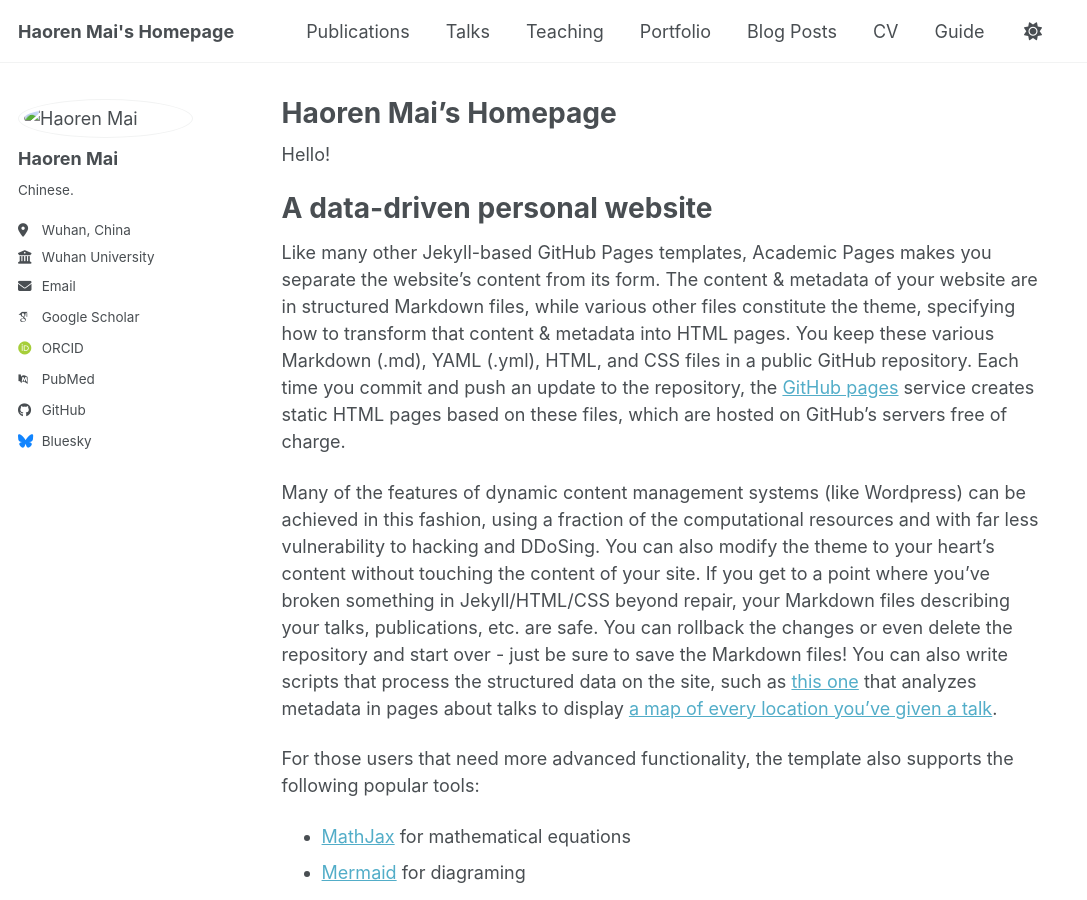
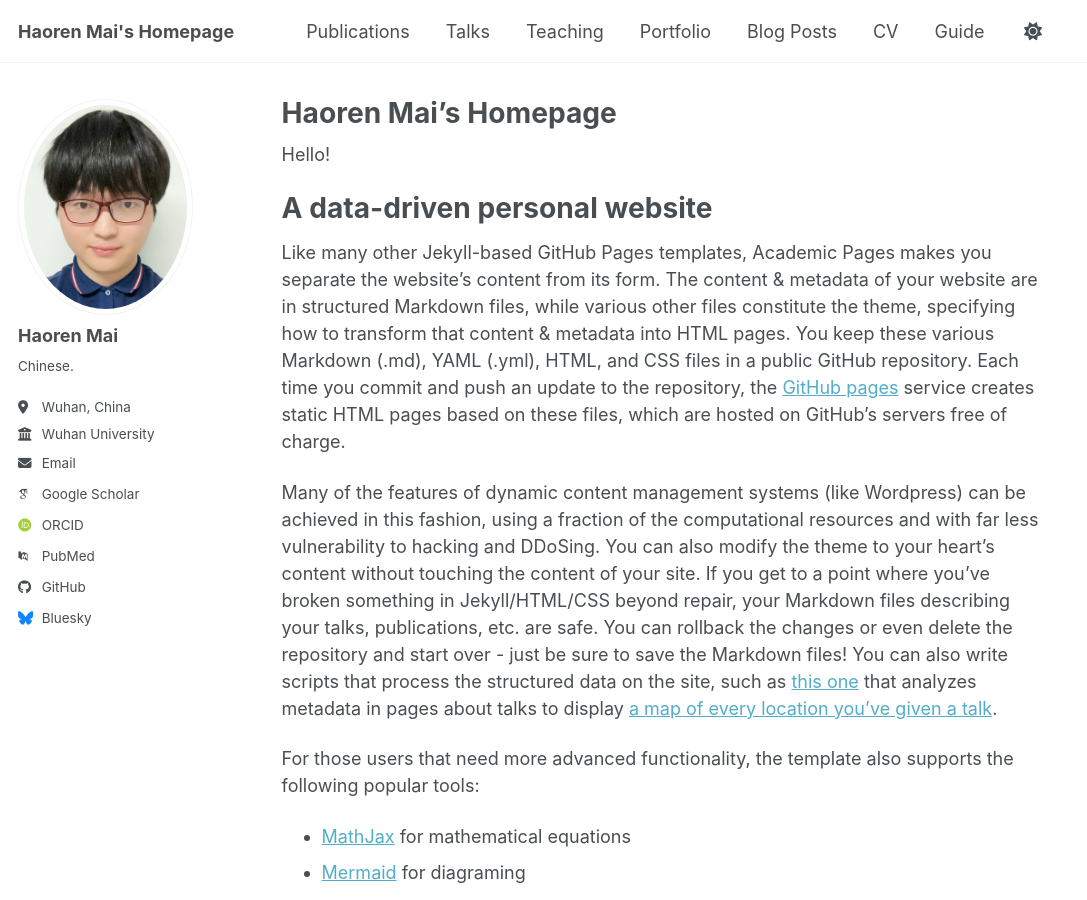
Before and after one commit to haorenmai/haorenmai, a Jekyll site: the page built from _pages/about.md, in a window 1280 px wide and 900 px high. Shown: the whole window, without its empty margins (0-1087 px from the left). Built offline with Jekyll 4.4.1, drawn with Linux system fonts in a browser that asks for light colours; some web fonts are replaced; a script bundle is joined from its source files by our own code; library files that are not in the unit come from our copies.

Commit message:
_config.yml

```diff
--- a/_config.yml
+++ b/_config.yml
@@ -23,7 +23,7 @@ repository               : "academicpages/academicpages.github.io"
 #               Additional customization can be done by editing /_includes/author-profile.html
 author:
   # Biographic information
-  avatar           : "assets/5302787a3a804696a64350ef402af2a6.png"
+  avatar           : "5302787a3a804696a64350ef402af2a6.png"
   name             : "Haoren Mai"
   pronouns         : # example: "she/her"
   bio              : "Chinese."
```
